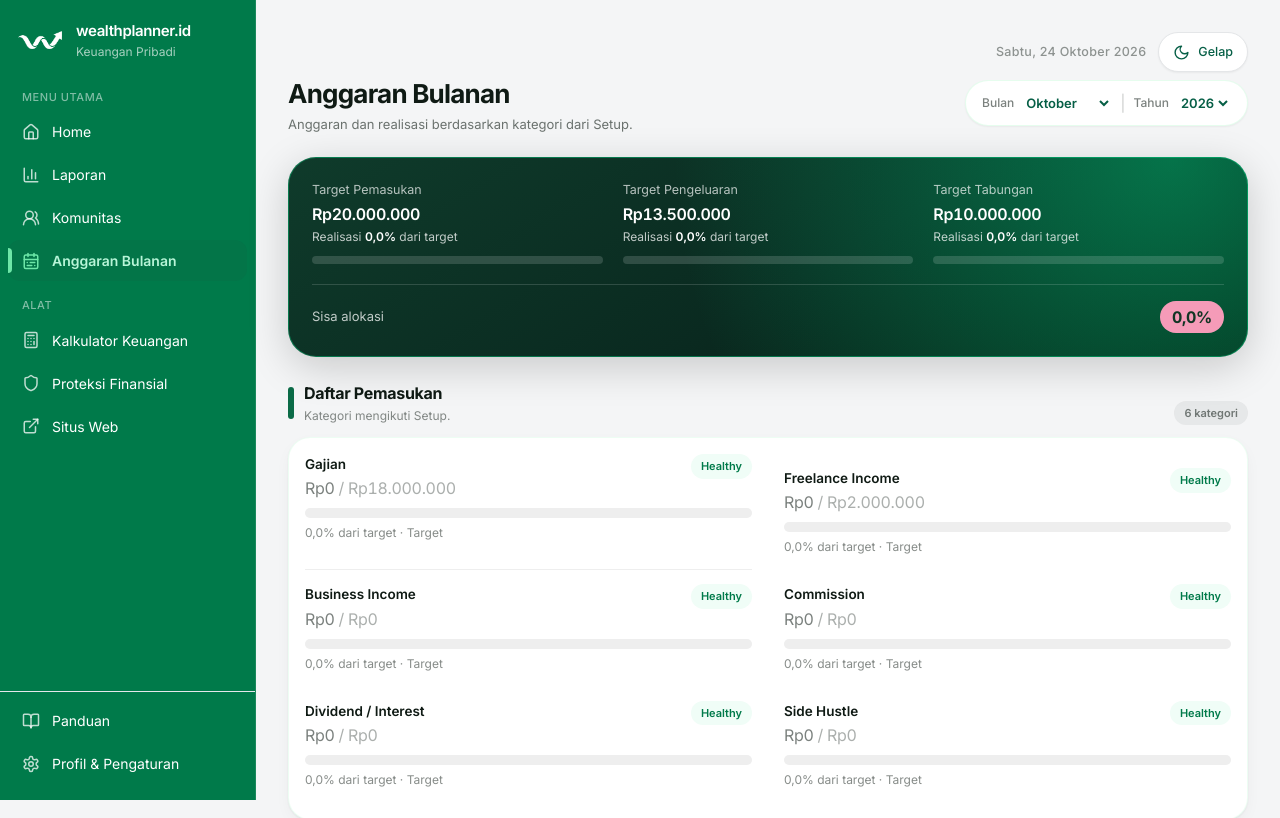
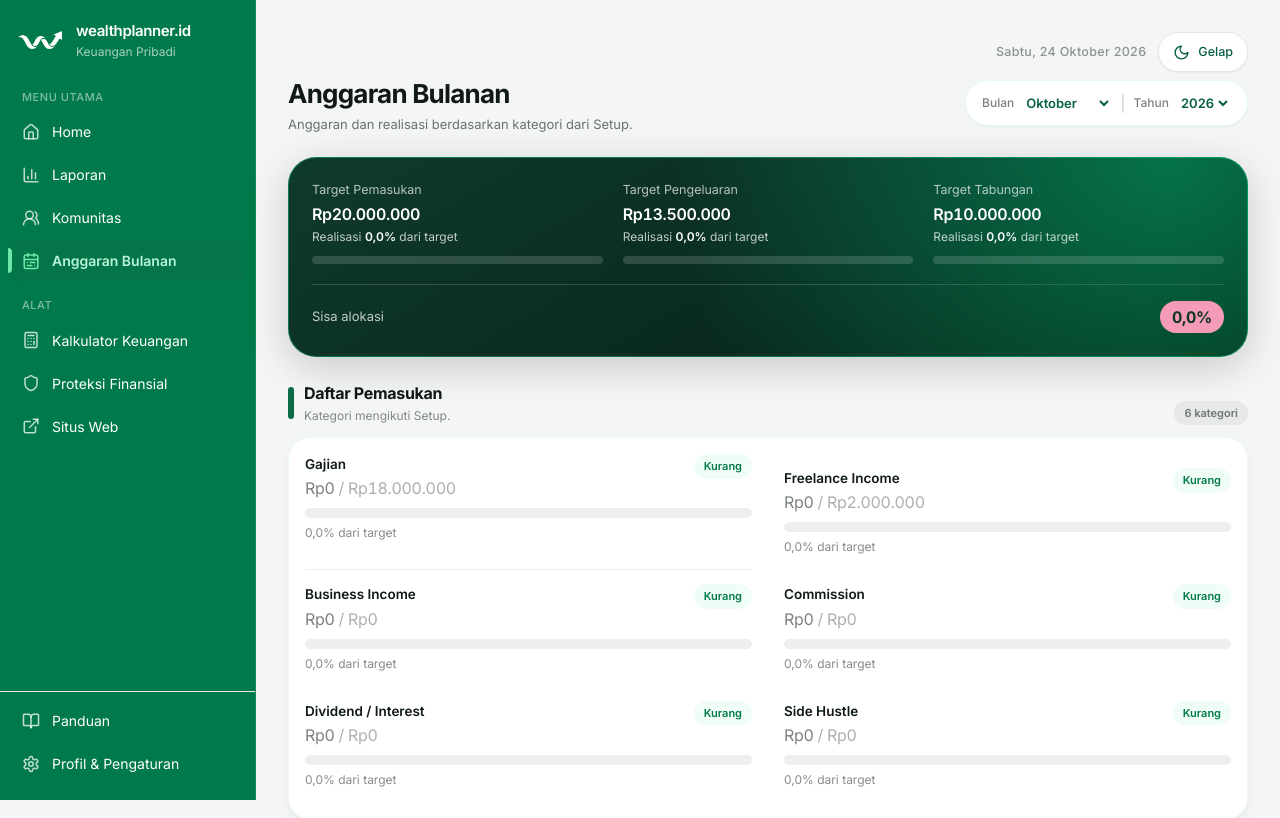
Before and after one commit to jasminework2023/personal-wealthplanner, a React (Vite) app: page /dashboard/budgeting in a window 1280 px wide. Shown: the top 818 px of the page. Built offline with nearby package versions, Linux system fonts and the light colour scheme; the HTML template or start-up script is replaced by a standard one.

Commit message:
Fix income and saving target statuses in Monthly Budget

```diff
--- a/src/pages/MonthlyBudgeting.tsx
+++ b/src/pages/MonthlyBudgeting.tsx
@@ -16,11 +16,11 @@ type Row = { category: string; allocation: number; realization: number };
 
 function EditableBudgetCard({ category, allocation, realization, month, type, isRealData, onSaved }: { category:string; allocation:number; realization:number; month:string; type:"Income"|"Expense"|"Saving"; isRealData:boolean; onSaved:(category:string, amount:number)=>void }) {
   const [editing,setEditing]=useState(false); const [value,setValue]=useState(formatAmountInput(allocation||"")); const [saving,setSaving]=useState(false); const [err,setErr]=useState("");
-  const pct=usagePercentage(realization,allocation); const status=budgetStatus(pct); const isTargetType=type==="Income"||type==="Saving"; const progressColor=type==="Income"?"bg-[#0B6B47]":type==="Expense"?"bg-[#F4577A]":"bg-[#A78BFA]"; const realizationLabel=isTargetType?(pct>=100?(getAppLanguage()==="id"?"Tercapai":"Achieved"):(getAppLanguage()==="id"?"Target":"Target")):`${formatPercent(pct)} ${getAppLanguage()==="id"?"terpakai":"used"}`;
+  const pct=usagePercentage(realization,allocation); const isTargetType=type==="Income"||type==="Saving"; const expenseStatus=budgetStatus(pct); const status=isTargetType?(pct<100?(getAppLanguage()==="id"?"Kurang":"Below"):pct===100?(getAppLanguage()==="id"?"Tercapai":"Achieved"):(getAppLanguage()==="id"?"Terlampaui":"Exceed")):expenseStatus; const progressColor=type==="Income"?"bg-[#0B6B47]":type==="Expense"?"bg-[#F4577A]":"bg-[#A78BFA]"; const realizationLabel=`${formatPercent(pct)} ${getAppLanguage()==="id"?"terpakai":"used"}`;
   async function handleSave(){ const amount=parseAmountInput(value); if(!Number.isFinite(amount)||amount<0){setErr(getAppLanguage()==="id"?"Masukkan angka yang valid.":"Enter a valid amount.");return;} setSaving(true);setErr(""); try{const token=getStoredToken();const res=await fetch(`${API_BASE}/update-budget`,{method:"POST",headers:{"Content-Type":"application/json"},body:JSON.stringify({token,type,category,month,amount})});const data=await res.json();if(!res.ok)throw new Error(data.error||(getAppLanguage()==="id"?"Gagal menyimpan":"Failed to save"));onSaved(category,amount);setEditing(false);window.dispatchEvent(new CustomEvent("wealthplanner:budget-updated"));}catch(e){setErr(e instanceof Error?e.message:(getAppLanguage()==="id"?"Gagal menyimpan":"Failed to save"));}finally{setSaving(false);}}
   return <div className="py-3.5 first:pt-0 last:pb-0">
     <div className="flex items-start justify-between gap-3 mb-2"><div className="min-w-0"><p className="truncate text-[13.5px] font-semibold text-forest-900">{category}</p><p className="num mt-0.5 text-[12px] text-charcoal/55">{formatRupiah(realization)} <span className="text-charcoal/35">/ {formatRupiah(allocation)}</span></p></div><StatusBadge status={status}/></div>
-    {editing ? <div className="flex items-center gap-2 mb-2"><input autoFocus inputMode="numeric" value={value} onChange={e=>setValue(formatAmountInput(e.target.value))} className="flex-1 min-w-0 border border-charcoal/15 rounded-xl px-3 py-2.5 text-[13px]" placeholder={getAppLanguage() === "id" ? "Anggaran baru (Rp)" : "New budget (IDR)"}/><button onClick={handleSave} disabled={saving} className="bg-[#123524] text-white rounded-xl p-2.5 disabled:opacity-50">{saving?<Loader2 size={14} className="animate-spin"/>:<Check size={14}/>}</button></div> : <><div className="w-full h-2.5 rounded-full bg-charcoal/[0.07] overflow-hidden"><div className={`h-full rounded-full transition-[width] duration-500 ${progressColor}`} style={{width:`${Math.min(pct,100)}%`}} /></div><div className="flex items-center justify-between mt-1.5"><p className="text-[12px] text-charcoal/50">{isTargetType?`${formatPercent(pct)} dari target · ${realizationLabel}`:realizationLabel}</p>{isRealData&&<button onClick={()=>{setValue(formatAmountInput(allocation||""));setEditing(true)}} className="text-[12px] font-semibold text-forest-700 flex items-center gap-1 rounded-full bg-forest-50 px-2.5 py-1"><Pencil size={11}/> {getAppLanguage()==="id" ? "Ubah" : "Edit"}</button>}</div></>}
+    {editing ? <div className="flex items-center gap-2 mb-2"><input autoFocus inputMode="numeric" value={value} onChange={e=>setValue(formatAmountInput(e.target.value))} className="flex-1 min-w-0 border border-charcoal/15 rounded-xl px-3 py-2.5 text-[13px]" placeholder={getAppLanguage() === "id" ? "Anggaran baru (Rp)" : "New budget (IDR)"}/><button onClick={handleSave} disabled={saving} className="bg-[#123524] text-white rounded-xl p-2.5 disabled:opacity-50">{saving?<Loader2 size={14} className="animate-spin"/>:<Check size={14}/>}</button></div> : <><div className="w-full h-2.5 rounded-full bg-charcoal/[0.07] overflow-hidden"><div className={`h-full rounded-full transition-[width] duration-500 ${progressColor}`} style={{width:`${Math.min(pct,100)}%`}} /></div><div className="flex items-center justify-between mt-1.5"><p className="text-[12px] text-charcoal/50">{isTargetType?`${formatPercent(pct)} ${getAppLanguage()==="id"?"dari target":"of target"}`:realizationLabel}</p>{isRealData&&<button onClick={()=>{setValue(formatAmountInput(allocation||""));setEditing(true)}} className="text-[12px] font-semibold text-forest-700 flex items-center gap-1 rounded-full bg-forest-50 px-2.5 py-1"><Pencil size={11}/> {getAppLanguage()==="id" ? "Ubah" : "Edit"}</button>}</div></>}
     {err&&<p className="text-[12px] text-rose-600 mt-1">{err}</p>}
   </div>;
 }
@@ -42,7 +42,7 @@ export function MonthlyBudgeting(){
   const onSaved=(type:string,category:string,amount:number)=>setOverrides(o=>({...o,[`${type}:${category}`]:amount}));
   return <div className="flex flex-col gap-6">
     <div className="flex items-start justify-between flex-wrap gap-3"><div><h1 className="page-title">{language==="id" ? "Anggaran Bulanan" : "Monthly Budget"}</h1><p className="page-sub">{language==="id"?"Anggaran dan realisasi berdasarkan kategori dari Setup.":"Budget and actuals by category from Setup."}{loading && (language==="id" ? " Memuat data..." : " Loading data...")}</p></div><div className="flex w-full items-center justify-between gap-2 rounded-full border border-forest-100/70 bg-white px-4 py-2.5 shadow-sm sm:w-auto"><span className="text-[12px] font-medium text-charcoal/55">{language==="id"?"Bulan":"Month"}</span><select value={selectedMonth} onChange={e=>setSelectedMonth(e.target.value)} className="bg-transparent text-[13px] font-semibold text-forest-800 outline-none">{MONTHS.map(m=><option key={m} value={m}>{language==="id"?MONTH_LABELS[m]:MONTH_LABELS_EN[m]}</option>)}</select><span className="text-charcoal/20">|</span><span className="text-[12px] font-medium text-charcoal/55">{language==="id"?"Tahun":"Year"}</span><select value={selectedYear} onChange={e=>setSelectedYear(Number(e.target.value))} className="bg-transparent text-[13px] font-semibold text-forest-800 outline-none">{YEARS.map(y=><option key={y} value={y}>{y}</option>)}</select></div></div>
-    <section className="hero-forest rounded-[28px] p-6 text-white shadow-float"><div className="grid gap-5 sm:grid-cols-3">{[{label:language==="id"?"Target Pemasukan":"Income Target",target:incomeTarget,actual:totalIncome,pct:incomePct,color:"bg-emerald-400"},{label:language==="id"?"Target Pengeluaran":"Expense Target",target:budgetExpense,actual:totalExpense,pct:expensePct,color:"bg-pink-400"},{label:language==="id"?"Target Tabungan":"Saving Target",target:savingTarget,actual:totalSaving,pct:savingPct,color:"bg-orange-400"}].map(item=><div key={item.label} className="min-w-0"><p className="text-[12.5px] text-white/70">{item.label}</p><p className="num mt-1 text-[22px] font-semibold leading-tight">{formatRupiah(item.target)}</p><p className="mt-1 text-[12px] text-white/75">{language==="id"?"Realisasi":"Actual"} <span className="font-semibold text-white">{formatPercent(item.pct)}</span> dari target</p><div className="mt-2.5 h-2 w-full overflow-hidden rounded-full bg-white/15"><div className={`h-full rounded-full ${item.color}`} style={{width:`${Math.min(item.pct,100)}%`}} /></div></div>)}</div><div className="mt-5 border-t border-white/15 pt-4 flex items-center justify-between gap-3"><span className="text-[13px] text-white/75">{language==="id"?"Sisa alokasi":"Remaining allocation"}</span><span className="num rounded-full bg-[#F59BB8] px-3 py-1 text-[14px] font-bold text-[#123524]">{formatPercent(remainingAllocationPct)}</span></div></section>
+    <section className="hero-forest rounded-[28px] p-6 text-white shadow-float"><div className="grid gap-5 sm:grid-cols-3">{[{label:language==="id"?"Target Pemasukan":"Income Target",target:incomeTarget,actual:totalIncome,pct:incomePct,color:"bg-emerald-400"},{label:language==="id"?"Target Pengeluaran":"Expense Target",target:budgetExpense,actual:totalExpense,pct:expensePct,color:"bg-pink-400"},{label:language==="id"?"Target Tabungan":"Saving Target",target:savingTarget,actual:totalSaving,pct:savingPct,color:"bg-[#A78BFA]"}].map(item=><div key={item.label} className="min-w-0"><p className="text-[12.5px] text-white/70">{item.label}</p><p className="num mt-1 text-[22px] font-semibold leading-tight">{formatRupiah(item.target)}</p><p className="mt-1 text-[12px] text-white/75">{language==="id"?"Realisasi":"Actual"} <span className="font-semibold text-white">{formatPercent(item.pct)}</span> dari target</p><div className="mt-2.5 h-2 w-full overflow-hidden rounded-full bg-white/15"><div className={`h-full rounded-full ${item.color}`} style={{width:`${Math.min(item.pct,100)}%`}} /></div></div>)}</div><div className="mt-5 border-t border-white/15 pt-4 flex items-center justify-between gap-3"><span className="text-[13px] text-white/75">{language==="id"?"Sisa alokasi":"Remaining allocation"}</span><span className="num rounded-full bg-[#F59BB8] px-3 py-1 text-[14px] font-bold text-[#123524]">{formatPercent(remainingAllocationPct)}</span></div></section>
     <BudgetSection title={language==="id"?"Daftar Pemasukan":"Income List"} rows={incomeRows} type="Income" month={month} isRealData={isRealData} onSaved={onSaved}/>
     <BudgetSection title={language==="id"?"Daftar Pengeluaran":"Expense List"} rows={expenseRows} type="Expense" month={month} isRealData={isRealData} onSaved={onSaved}/>
     <BudgetSection title={language==="id"?"Daftar Tabungan":"Saving List"} rows={savingRows} type="Saving" month={month} isRealData={isRealData} onSaved={onSaved}/>
```
